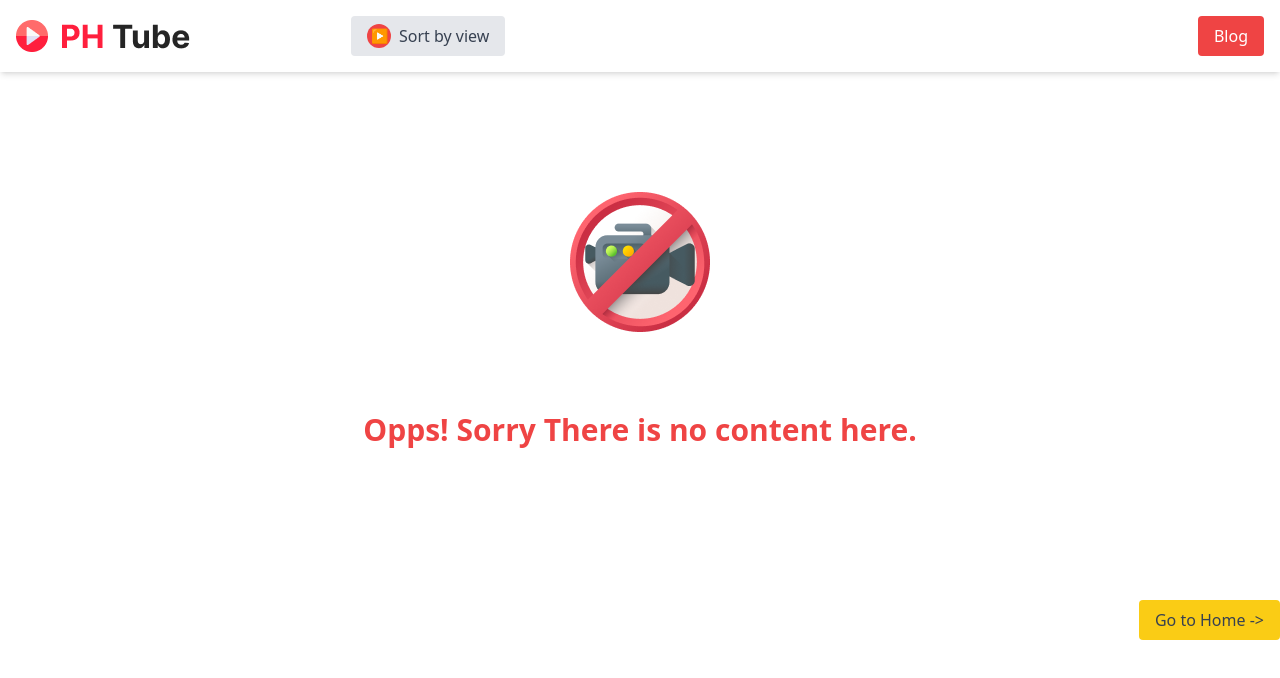
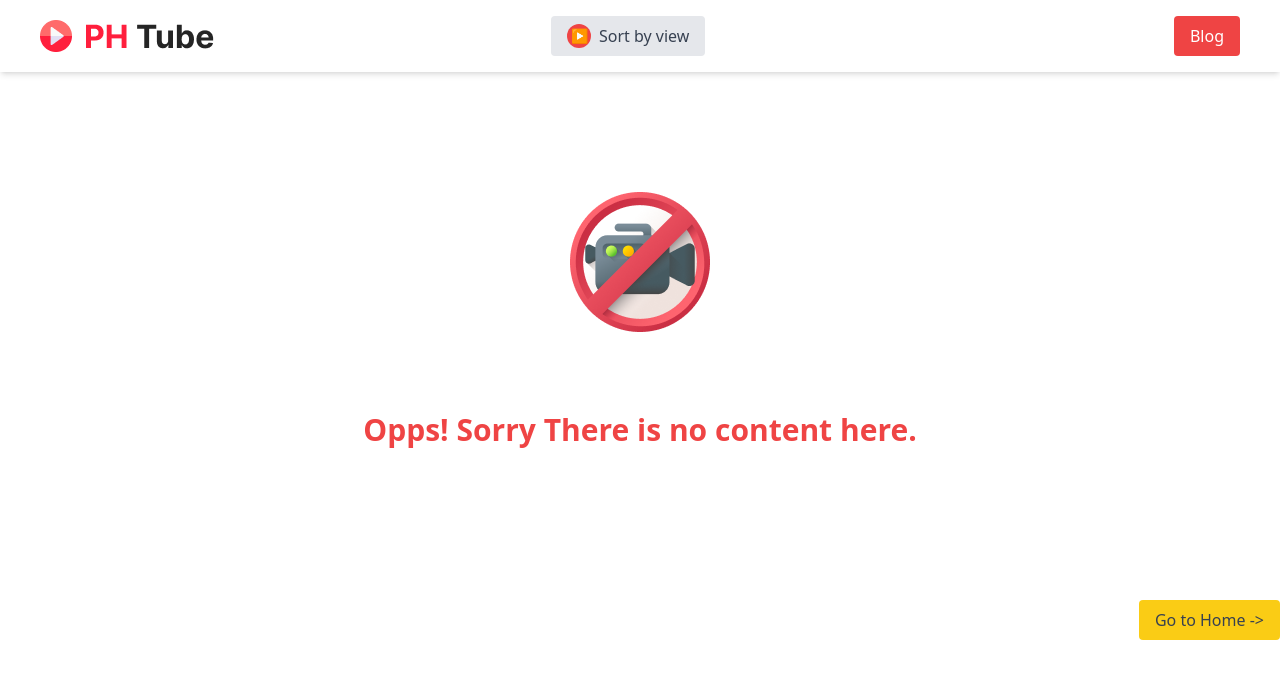
Before and after one commit to tahiamustofa/PHYouTube, a plain HTML site: page drawing.html in a window 1280 px wide. Drawn offline with nearby package versions, Linux system fonts and the light colour scheme; no server answers.

Commit message:
sort..dn done hdr

```diff
--- a/drawing.html
+++ b/drawing.html
@@ -8,9 +8,9 @@
 <script src="https://cdn.tailwindcss.com"></script>
 </head>
 <body>
-    <header>
-        <nav class="flex lg:flex-row flex-col items-center justify-between p-4 bg-white shadow-md gap-5">
-          <div class="flex sm:flex-row flex-col justify-between  md:gap-40 gap-5">
+    <header class="mx-auto shadow-md ">
+        <nav class="flex lg:flex-row flex-col items-center justify-between p-4 gap-5 container mx-auto md:px-10 px-4">
+          <div class="flex sm:flex-row flex-col justify-between md:gap-40 gap-5">
              <!-- Logo -->
              <div class="flex items-center space-x-2">
               <a href="index.html">
@@ -20,7 +20,7 @@
             </div>
 
             <!-- Sort Button -->
-            <button id="sortId" class="lg:ml-auto px-4 py-2 flex gap-2 text-gray-700 bg-gray-200 rounded hover:bg-gray-300">
+            <button id="sortId" class="lg:ml-44 px-4 py-2 flex gap-2 text-gray-700 bg-gray-200 rounded hover:bg-gray-300">
                 <div class="w-6 h-6 bg-red-500 rounded-full flex items-center justify-center">
                     <span class="text-white font-bold text-sm">▶</span>
                   </div>
```
Also changed, not shown: index.html (+5 -4 lines).
